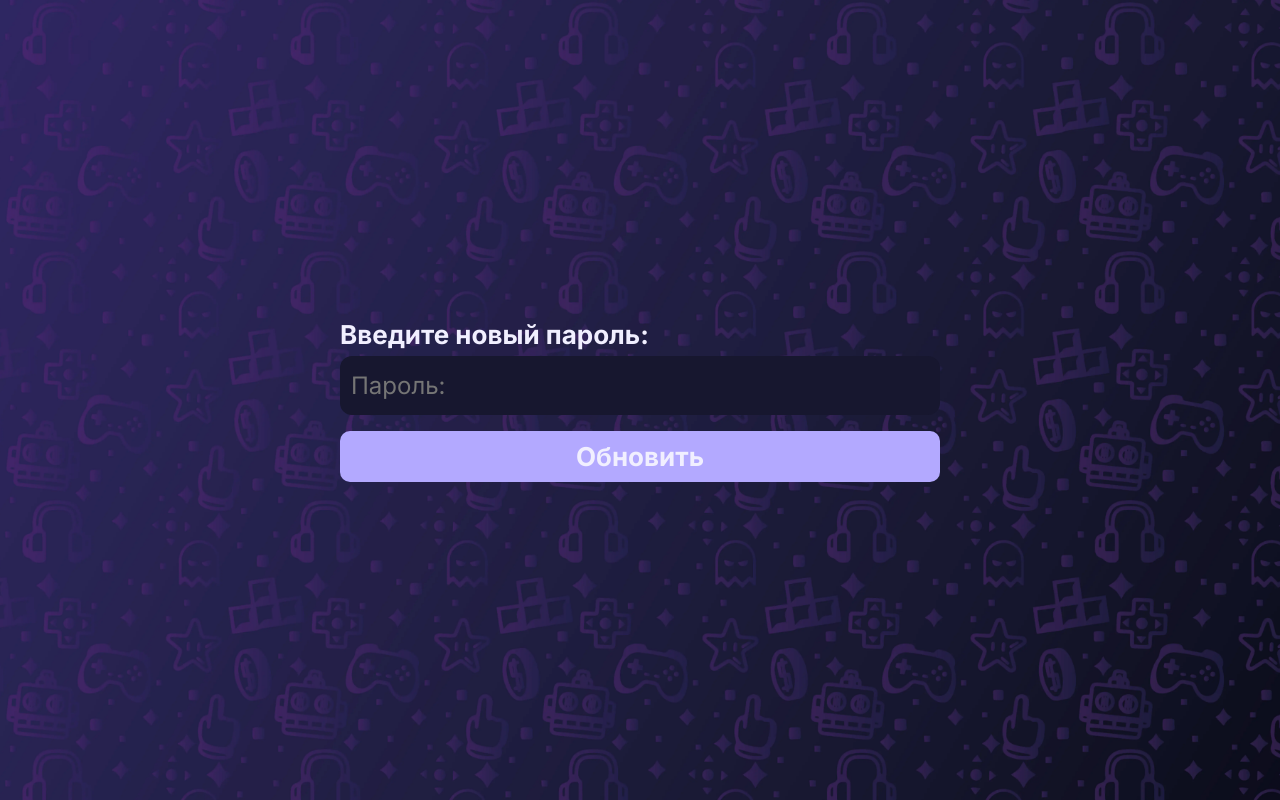
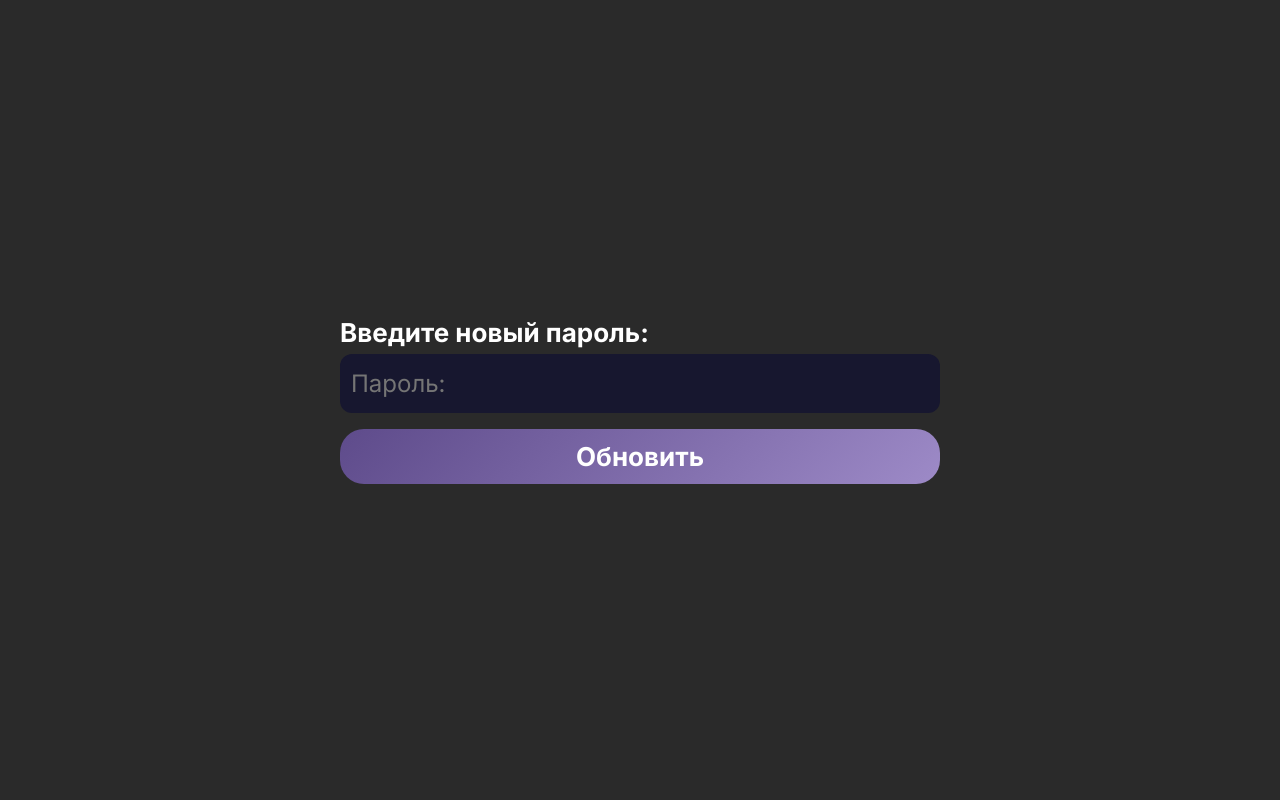
Before and after one commit to GameSense-club/site, a Flask app: page /reset-password/1 in a window 1280 px wide. Run offline with Flask 3, Linux system fonts and the light colour scheme; some libraries are stand-ins or nearby versions.

Commit message:
Начало работы над новым дизайном

```diff
--- a/static/css/main.css
+++ b/static/css/main.css
@@ -33,10 +33,6 @@ body {
 
 body > main {
     width: calc(100% - 300px);
-    background: url('../lib/back.webp'), linear-gradient(135deg, #2D265C, #0F1021);
-    background-size: cover;
-    background-position: center;
-    background-repeat: no-repeat;
     min-height: 100vh;
     display: flex;
     flex-direction: column;
@@ -51,6 +47,8 @@ body > .full {
     width: 100%;
     border-radius: 0;
     padding: 0 20px;
+    background-color: var(--background-color);
+    z-index: 100;
 }
 
 section{
@@ -217,13 +215,14 @@ a:hover {
     background-color: rgba(255, 255, 255, 0.1);
 }
 
-button,
-.button {
+button, .button {
     box-sizing: border-box;
-    border-radius: 10px;
-    padding: 10px;
-    background-color: var(--button-color);
+    border-radius: 24px;
+    padding: 12px 24px;
+    font-size: 20px;
+    background: var(--button-color);
     border: none;
+    font-weight: bold;
 }
 
 button:hover,
--- a/static/css/variables.css
+++ b/static/css/variables.css
@@ -1,7 +1,19 @@
 :root {
-	--background-color: #232046;
-	--text-color: #f1efff;
-	--button-color: #B3A9FF;
+	--purple-dark: #3a2d5d;
+    --purple-medium: #5e4b8b;
+    --purple-light: #7d6ba0;
+    --purple-accent: #9d8ac7;
+    --gray-dark: #2a2a2a;
+    --gray-medium: #4a4a4a;
+    --gray-light: #e0e0e0;
+    --white: #ffffff;
+
+    --gradient-purple: linear-gradient(135deg, var(--purple-medium), var(--purple-accent));
+    --gradient-gray: linear-gradient(135deg, var(--gray-medium), var(--gray-dark));
+
+	--background-color: var(--gray-dark);
+	--text-color: var(--white);
+	--button-color: var(--gradient-purple);
 	--button-border-color: #8e80ff;
 	--card-color: #17172F;
 	--transperent: rgba(255, 255, 255, 0.5);
--- a/templates/base.html
+++ b/templates/base.html
@@ -39,6 +39,7 @@
     {% include 'menu.html' %}
     <h4 id="custom-notification" class="notification"></h4>
     <h4 id="out_time" class="notification"></h4>
+    {% if self.title() not in ['Вход', 'Логин'] %}
     <header id="nav-desktop">
         <main>
             <div class="user">
@@ -71,8 +72,8 @@
             <a href="/profile"><i class="icon iconoir-profile-circle"></i></a>
         </main>
     </header>
-    <main>
-        <h2 id="namePage">#{{ self.title() }}</h2>
+    {% endif %}
+    <main class="{% if self.title() in ['Вход', 'Логин'] %}full{% endif %}">
         {% block content %}{% endblock %}
     </main>
     {% block scripts %}{% endblock %}
```
Also changed, not shown: static/js/login.js (+4 -4 lines), templates/login.html (+9 -51 lines).
